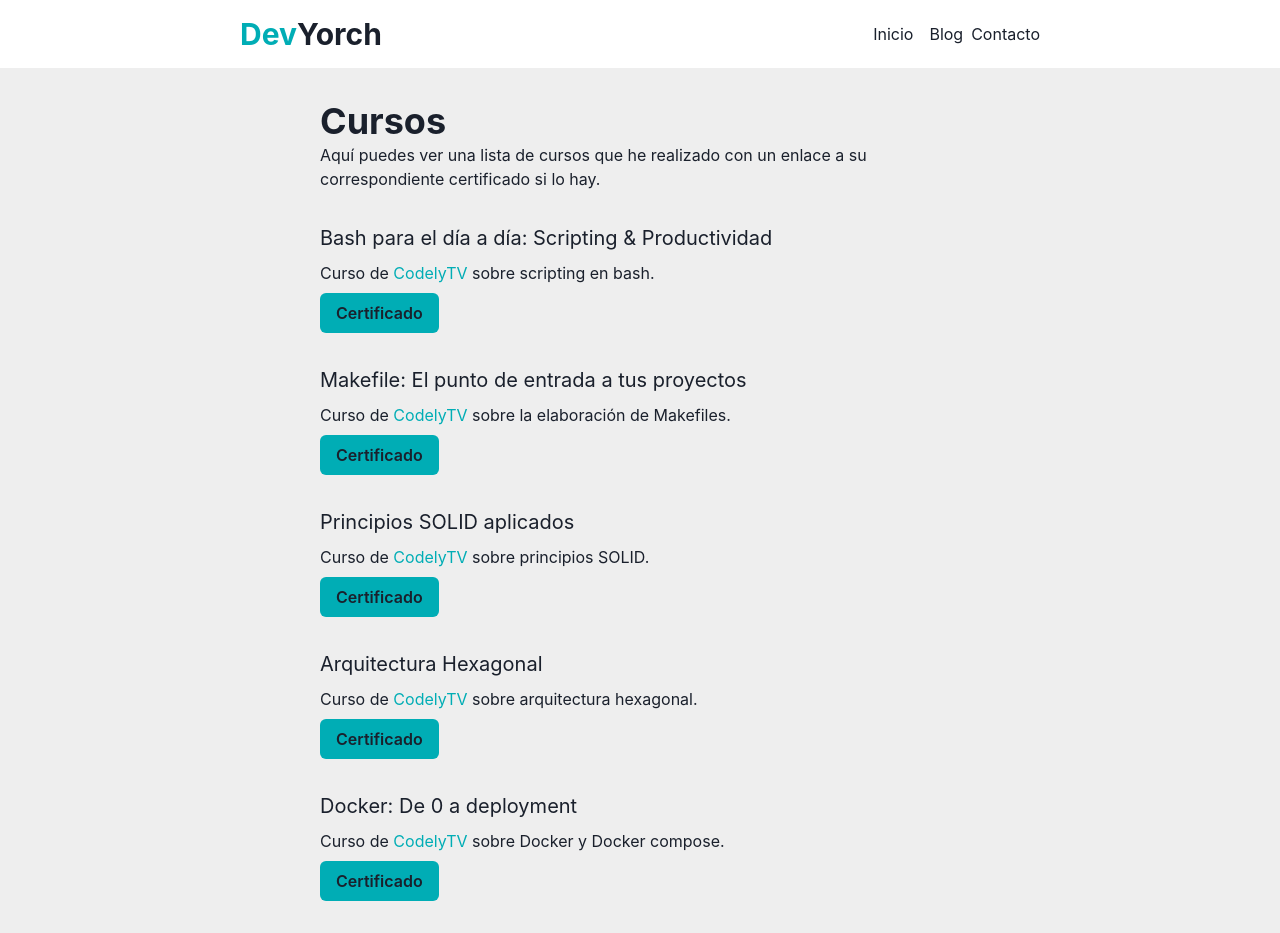
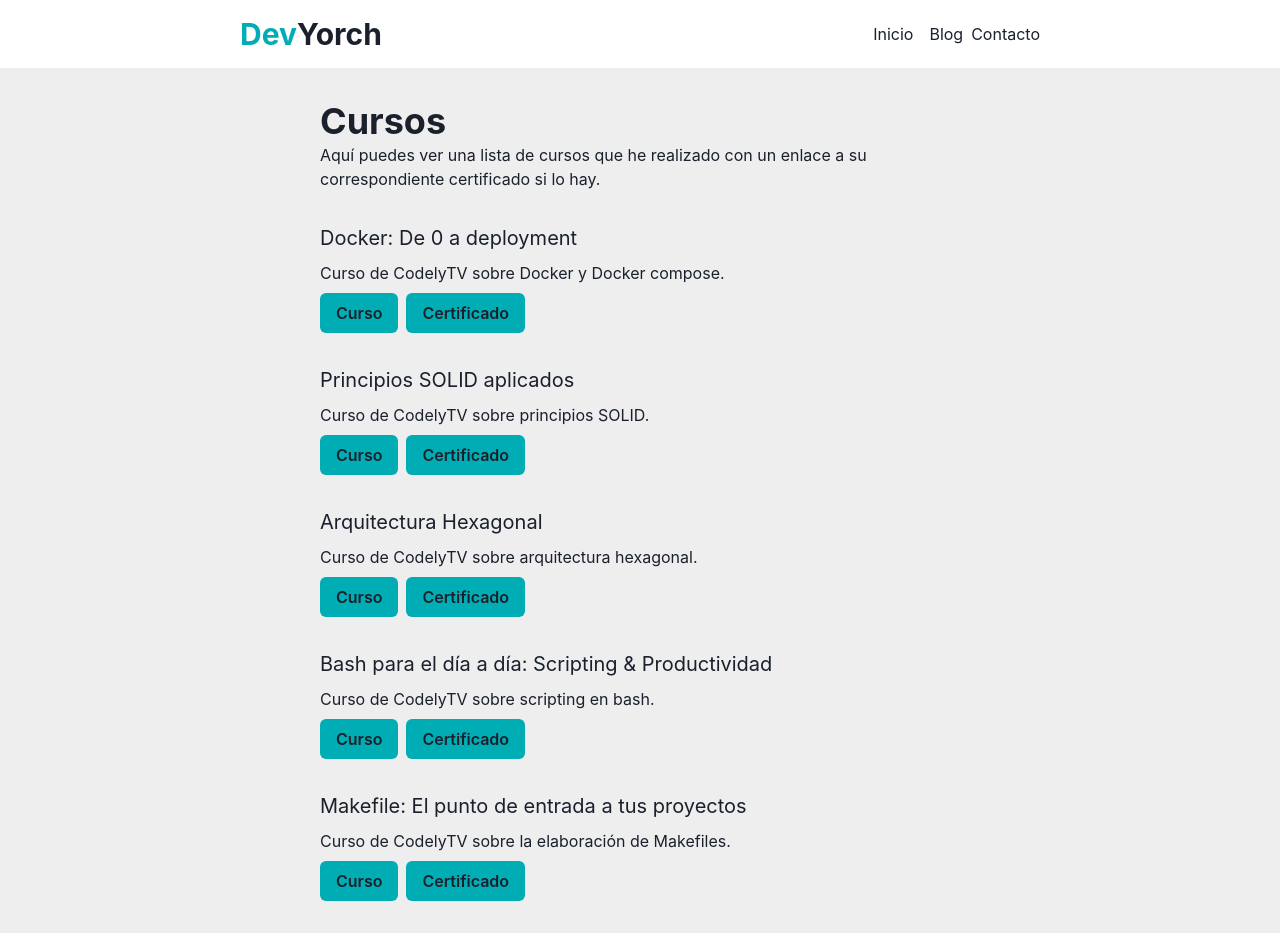
Before and after one commit to JorgeMayoral/yorch.dev, a Next.js app: page /courses in a window 1280 px wide. Built offline with nearby package versions, Linux system fonts and the light colour scheme.

Commit message:
feat: :sparkles: Added Course component

```diff
--- /dev/null
+++ b/src/components/Course.js
@@ -0,0 +1,21 @@
+import { Button } from '@chakra-ui/button';
+import { Box, Link, Text } from '@chakra-ui/layout';
+
+const Course = ({ title, description, courseLink, certificate }) => {
+  return (
+    <Box mt={8}>
+      <Text fontSize="xl" mb={2}>
+        {title}
+      </Text>
+      <Text mb={2}>{description}</Text>
+      <Link href={courseLink} target="blank" mr={2}>
+        <Button bgColor="#00adb5">Curso</Button>
+      </Link>
+      <Link href={`/courses/${certificate}`} target="blank">
+        <Button bgColor="#00adb5">Certificado</Button>
+      </Link>
+    </Box>
+  );
+};
+
+export default Course;
--- /dev/null
+++ b/src/data/courses.json
@@ -0,0 +1,32 @@
+[
+  {
+    "title": "Docker: De 0 a deployment",
+    "description": "Curso de CodelyTV sobre Docker y Docker compose.",
+    "courseLink": "https://pro.codely.tv/library/docker-de-0-a-deployment/70624/about/",
+    "certificate": "docker-de-0-a-deployment.pdf"
+  },
+  {
+    "title": "Principios SOLID aplicados",
+    "description": "Curso de CodelyTV sobre principios SOLID.",
+    "courseLink": "https://pro.codely.tv/library/principios-solid-aplicados/77070/about/",
+    "certificate": "principios-solid-aplicados.pdf"
+  },
+  {
+    "title": "Arquitectura Hexagonal",
+    "description": "Curso de CodelyTV sobre arquitectura hexagonal.",
+    "courseLink": "https://pro.codely.tv/library/arquitectura-hexagonal/66748/about/",
+    "certificate": "arquitectura-hexagonal.pdf"
+  },
+  {
+    "title": "Bash para el día a día: Scripting & Productividad",
+    "description": "Curso de CodelyTV sobre scripting en bash.",
+    "courseLink": "https://pro.codely.tv/library/curso-bash/148078/about/",
+    "certificate": "curso-bash.pdf"
+  },
+  {
+    "title": "Makefile: El punto de entrada a tus proyectos",
+    "description": "Curso de CodelyTV sobre la elaboración de Makefiles.",
+    "courseLink": "https://pro.codely.tv/library/makefiles/168370/about/",
+    "certificate": "makefiles.pdf"
+  }
+]
--- a/src/pages/courses.js
+++ b/src/pages/courses.js
@@ -1,7 +1,8 @@
-import { Button } from '@chakra-ui/button';
-import { Box, Heading, Link, Text } from '@chakra-ui/layout';
+import { Heading, Text } from '@chakra-ui/layout';
 import Head from 'next/head';
+import Course from '../components/Course';
 import Layout from '../components/Layout';
+import coursesData from '../data/courses.json';
 
 const courses = () => {
   return (
@@ -17,110 +18,14 @@
         correspondiente certificado si lo hay.
       </Text>
 
-      <Box mt={8}>
-        <Text fontSize="xl" mb={2}>
-          Bash para el día a día: Scripting & Productividad
-        </Text>
-        <Text mb={2}>
-          Curso de{' '}
-          <Link
-            href="https://pro.codely.tv/library/curso-bash/148078/about/"
-            isExternal
-            color="#00adb5"
-            target="blank"
-          >
-            CodelyTV
-          </Link>{' '}
-          sobre scripting en bash.
-        </Text>
-        <Link href="/courses/curso-bash.pdf" target="blank">
-          <Button bgColor="#00adb5">Certificado</Button>
-        </Link>
-      </Box>
-
-      <Box mt={8}>
-        <Text fontSize="xl" mb={2}>
-          Makefile: El punto de entrada a tus proyectos
-        </Text>
-        <Text mb={2}>
-          Curso de{' '}
-          <Link
-            href="https://pro.codely.tv/library/makefiles/168370/about/"
-            target="blank"
-            isExternal
-            color="#00adb5"
-          >
-            CodelyTV
-          </Link>{' '}
-          sobre la elaboración de Makefiles.
-        </Text>
-        <Link href="/courses/makefiles.pdf" target="blank">
-          <Button bgColor="#00adb5">Certificado</Button>
-        </Link>
-      </Box>
-
-      <Box mt={8}>
-        <Text fontSize="xl" mb={2}>
-          Principios SOLID aplicados
-        </Text>
-        <Text mb={2}>
-          Curso de{' '}
-          <Link
-            href="https://pro.codely.tv/library/principios-solid-aplicados/77070/about/"
-            isExternal
-            color="#00adb5"
-            target="blank"
-          >
-            CodelyTV
-          </Link>{' '}
-          sobre principios SOLID.
-        </Text>
-        <Link href="/courses/principios-solid-aplicados.pdf" target="blank">
-          <Button bgColor="#00adb5">Certificado</Button>
-        </Link>
-      </Box>
-
-      <Box mt={8}>
-        <Text fontSize="xl" mb={2}>
-          Arquitectura Hexagonal
-        </Text>
-        <Text mb={2}>
-          Curso de{' '}
-          <Link
-            href="https://pro.codely.tv/library/arquitectura-hexagonal/66748/about/"
-            isExternal
-            color="#00adb5"
-            target="blank"
-          >
-            CodelyTV
-          </Link>{' '}
-          sobre arquitectura hexagonal.
-        </Text>
-        <Link href="/courses/arquitectura-hexagonal.pdf" target="blank">
-          <Button bgColor="#00adb5">Certificado</Button>
-        </Link>
-      </Box>
-
-      <Box mt={8}>
-        <Text fontSize="xl" mb={2}>
-          Docker: De 0 a deployment
-        </Text>
-        <Text mb={2}>
-          Curso de{' '}
-          <Link
-            href="https://pro.codely.tv/library/docker-de-0-a-deployment/70624/about/"
-            isExternal
-            color="#00adb5"
-            target="blank"
-          >
-            CodelyTV
-          </Link>{' '}
-          sobre Docker y Docker compose.
-        </Text>
-        <Link href="/courses/docker-de-0-a-deployment.pdf" target="blank">
-          <Button bgColor="#00adb5">Certificado</Button>
-        </Link>
-      </Box>
+      {coursesData.map((course) => (
+        <Course
+          title={course.title}
+          description={course.description}
+          courseLink={course.courseLink}
+          certificate={course.certificate}
+        />
+      ))}
     </Layout>
   );
 };
```
